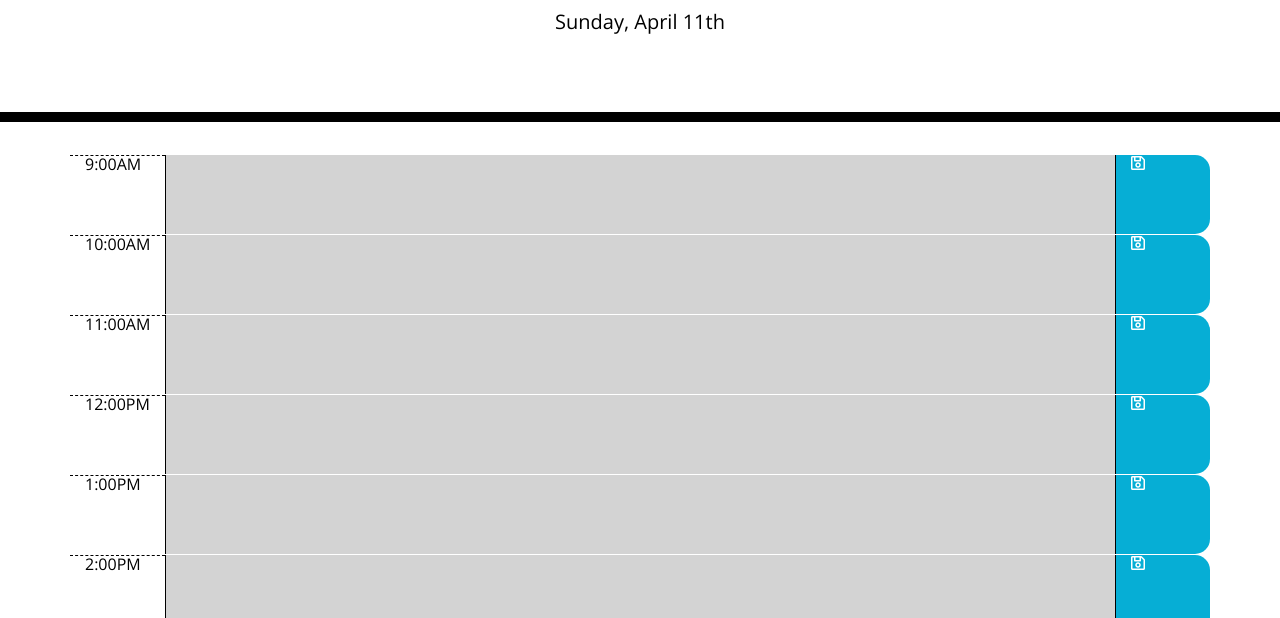
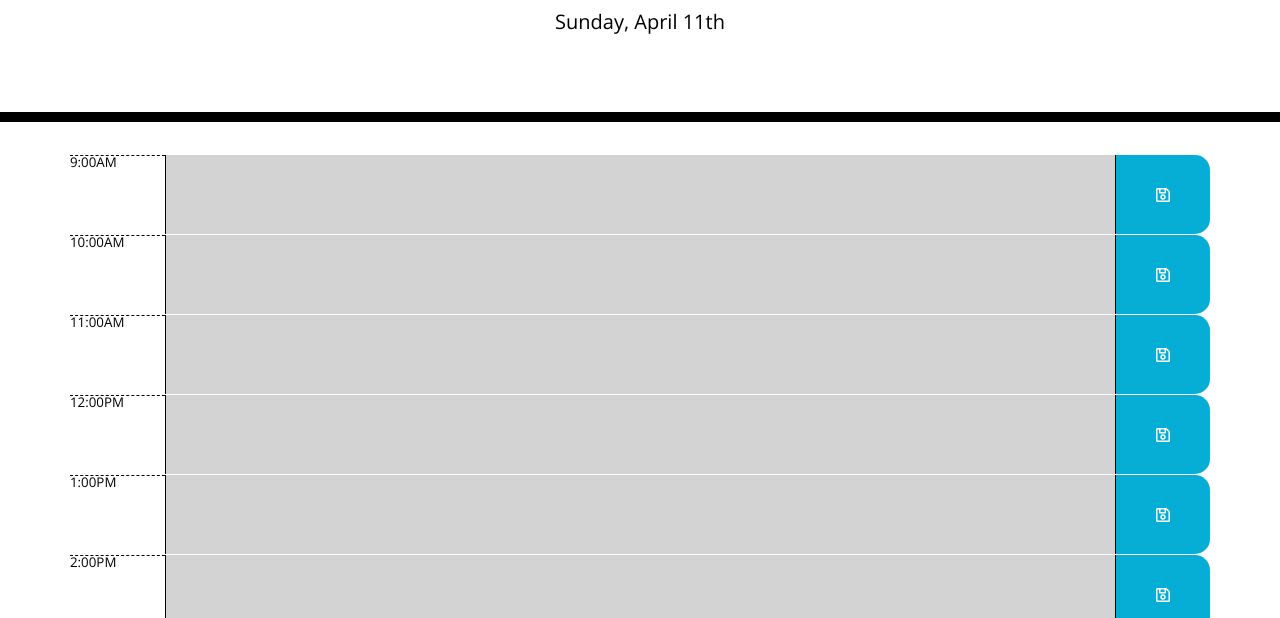
Before and after one commit to caleb-best/Day-Planner, a plain HTML site: page index.html in a window 1280 px wide. Shown: the part 182-800 px from the top of the page. Drawn offline with nearby package versions, Linux system fonts and the light colour scheme.

```diff
--- a/assets/css/style.css
+++ b/assets/css/style.css
@@ -11,6 +11,7 @@ textarea {
   color: #000000;
   border-left: 1px solid black;
   padding: 10px;
+
 }
 
 .jumbotron {
@@ -40,6 +41,9 @@ textarea {
   background-color: #ffffff;
   color: #000000;
   border-top: 1px dashed #000000;
+  text-align: left;
+  padding: 0;
+  font-size: 10pt;
 }
 
 .past {
@@ -63,6 +67,9 @@ textarea {
   border-bottom-right-radius: 15px;
   background-color: #06aed5;
   color: white;
+  display: flex;
+  justify-content: center;
+  align-items: center;
 }
 
 .saveBtn i:hover {
```
Also changed, not shown: assets/images/Screen Shot 2021-04-10 at 11.02.07 PM.png (added), 3 other files.
